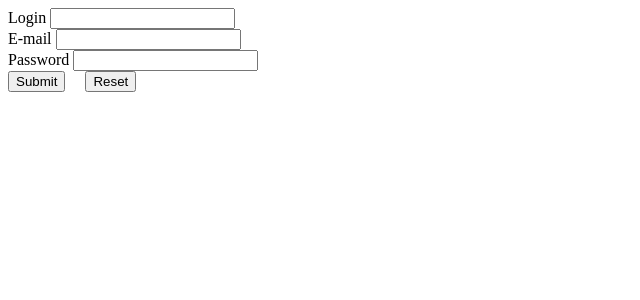
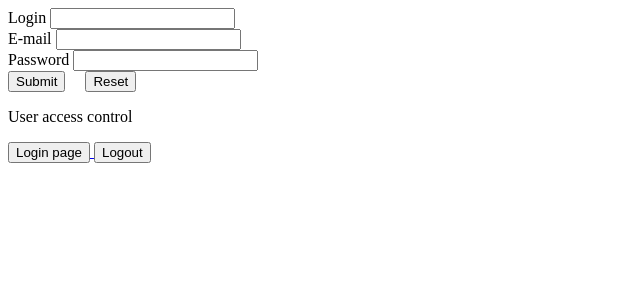
Before and after one commit to gregory-mac/webnetlab, a FastAPI app: page /auth/signup in a window 1280 px wide. Shown: the top 300 px of the page, without its empty margins (0-640 px from the left). Run offline with FastAPI, Linux system fonts and the light colour scheme; parts of the project's set-up code (start-up, migrations or seed data) failed here and were passed over.

Commit message:
Added logout endpoint

```diff
--- a/webnetlab/core/templates/base.html
+++ b/webnetlab/core/templates/base.html
@@ -29,6 +29,15 @@
         Base body
     {% endblock %}
 
+    <div>
+        <p>User access control</p>
+        <a href={{ url_for("login_view") }}>
+            <button class="btn btn-lg btn-primary btn-block" type="button" name="login-page">Login page</button>
+        </a>
+        <a href={{ url_for("logout") }}>
+            <button class="btn btn-lg btn-primary btn-block" type="button" name="logout">Logout</button>
+        </a>
+    </div>
 </body>
 
 </html>
--- a/webnetlab/core/views/auth_login.py
+++ b/webnetlab/core/views/auth_login.py
@@ -11,7 +11,7 @@ router = APIRouter()
 
 
 @router.get("/login", status_code=200, response_class=HTMLResponse)
-def login(request: Request):
+def login_view(request: Request):
     ip = settings.server_ip
     port = settings.server_port
     login_url = f"http://{ip}:{port}/auth/login"
--- a/webnetlab/core/views/auth_signup.py
+++ b/webnetlab/core/views/auth_signup.py
@@ -11,7 +11,7 @@ router = APIRouter()
 
 
 @router.get("/signup", status_code=200, response_class=HTMLResponse)
-def signup(request: Request):
+def signup_view(request: Request):
     ip = settings.server_ip
     port = settings.server_port
     signup_url = f"http://{ip}:{port}/auth/signup"
```
Also changed, not shown: webnetlab/api/v1/auth.py (+7 -0 lines).
